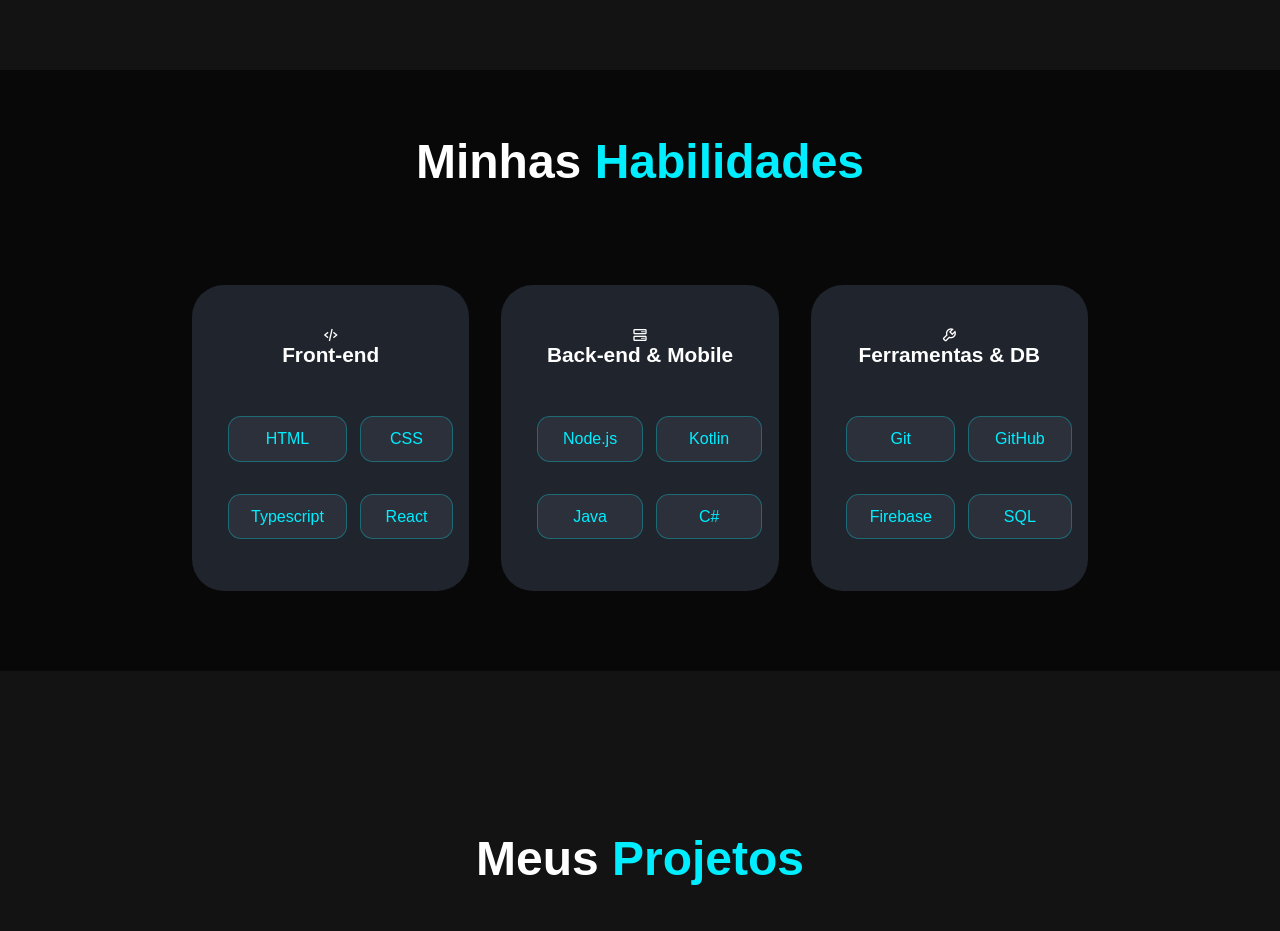
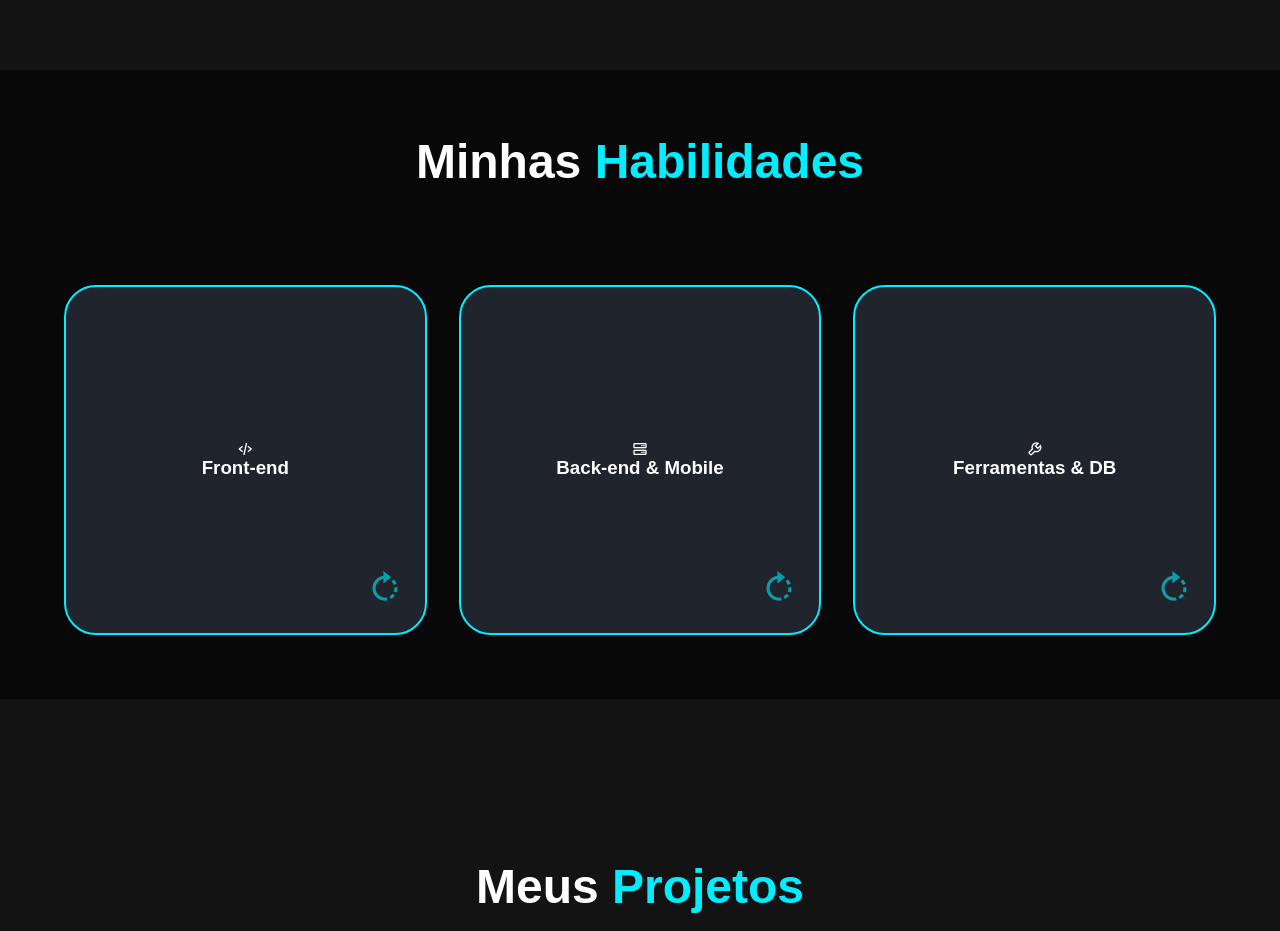
Before and after one commit to Lucas-S-De-Souza/Portifolio, a React (Vite) app: page / in a window 1280 px wide. Shown: the part 1640-2571 px from the top of the page. Built offline with nearby package versions, Linux system fonts and the light colour scheme.

Commit message:
Animação diferente nos cards

```diff
--- a/src/components/Skill/Skill.jsx
+++ b/src/components/Skill/Skill.jsx
@@ -1,43 +1,34 @@
+import { useState } from 'react';
 import styles from "./style.module.css";
 
-const Skill = () => {
+const SkillCard = ({ icone, titulo, tecnologias }) => {
+  const [isFlipped, setIsFlipped] = useState(false);
+
   return (
-    <div className={styles.skillsWrapper}>
-      <h2 className="heading">
-        Minhas <span>Habilidades</span>
-      </h2>
-
-      <div className={styles.skillsContainer}>
-        <div className={styles.skillCard}>
-          <i className="bx bx-code-alt"></i>
-          <h3>Front-end</h3>
-          <div className={styles.subCardsContainer}>
-            <span className={styles.subCard}>HTML</span>
-            <span className={styles.subCard}>CSS</span>
-            <span className={styles.subCard}>Typescript</span>
-            <span className={styles.subCard}>React</span>
+    <div
+      className={`${styles.skillCardContainer} ${isFlipped ? styles.flipped : ""}`}
+      onClick={() => setIsFlipped(!isFlipped)}
+    >
+      <div className={styles.skillCardInner}>
+        {/* PARTE DA FRENTE */}
+        <div className={styles.skillCardFront}>
+          <i className={`bx ${icone}`}></i>
+          <h3>{titulo}</h3>
+          <div className={styles.flipArrow}>
+            <i className='bx bx-rotate-right'></i> {/* Ícone de seta para girar */}
           </div>
         </div>
 
-        <div className={styles.skillCard}>
-          <i className="bx bx-server"></i>
-          <h3>Back-end & Mobile</h3>
+        {/* PARTE DE TRÁS */}
+        <div className={styles.skillCardBack}>
+          <h3>Tecnologias</h3>
           <div className={styles.subCardsContainer}>
-            <span className={styles.subCard}>Node.js</span>
-            <span className={styles.subCard}>Kotlin</span>
-            <span className={styles.subCard}>Java</span>
-            <span className={styles.subCard}>C#</span>
+            {tecnologias.map((tech, index) => (
+              <span key={index} className={styles.subCard}>{tech}</span>
+            ))}
           </div>
-        </div>
-
-        <div className={styles.skillCard}>
-          <i className="bx bx-wrench"></i>
-          <h3>Ferramentas & DB</h3>
-          <div className={styles.subCardsContainer}>
-            <span className={styles.subCard}>Git</span>
-            <span className={styles.subCard}>GitHub</span>
-            <span className={styles.subCard}>Firebase</span>
-            <span className={styles.subCard}>SQL</span>
+          <div className={styles.flipArrow}>
+            <i className='bx bx-undo'></i> {/* Seta para voltar */}
           </div>
         </div>
       </div>
@@ -45,4 +36,29 @@ const Skill = () => {
   );
 };
 
+const Skill = () => {
+  return (
+    <div className={styles.skillsWrapper}>
+      <h2 className={styles.heading}>Minhas <span>Habilidades</span></h2>
+      <div className={styles.skillsContainer}>
+        <SkillCard
+          icone="bx-code-alt"
+          titulo="Front-end"
+          tecnologias={["HTML", "CSS", "Typescript", "React"]}
+        />
+        <SkillCard
+          icone="bx-server"
+          titulo="Back-end & Mobile"
+          tecnologias={["Node.js", "Kotlin", "Java", "C#"]}
+        />
+        <SkillCard
+          icone="bx-wrench"
+          titulo="Ferramentas & DB"
+          tecnologias={["Git", "GitHub", "Firebase", "SQL"]}
+        />
+      </div>
+    </div>
+  );
+};
+
 export default Skill;
--- a/src/components/Skill/style.module.css
+++ b/src/components/Skill/style.module.css
@@ -1,32 +1,98 @@
+.heading {
+  font-size: 3rem;
+  text-align: center;
+  margin-bottom: 2rem;
+}
+
 .skillsWrapper {
   width: 100%;
   margin-top: 4rem;
-}
-
-.skillsWrapper .heading {
-    text-align: center;
-    margin-bottom: 3rem;
 }
 
 .skillsContainer {
   display: grid;
   grid-template-columns: repeat(3, 1fr);
   gap: 2rem;
-    padding: 1rem 15% 5rem;
+  padding: 4em;
   width: 100%;
 }
 
-/* Container interno das tags (O SEGREDO ESTÁ AQUI) */
+.skillCardContainer {
+  background-color: transparent;
+  width: 100%;
+  height: 350px; /* Altura fixa necessária para o efeito */
+  perspective: 1000px;
+  cursor: pointer;
+}
+
+.skillCardInner {
+  position: relative;
+  width: 100%;
+  height: 100%;
+  text-align: center;
+  transition: transform 0.8s;
+  transform-style: preserve-3d;
+}
+
+.skillCardContainer.flipped .skillCardInner {
+  transform: rotateY(180deg);
+}
+
+/* Estilo comum para frente e verso */
+.skillCardFront,
+.skillCardBack {
+  position: absolute;
+  width: 100%;
+  height: 100%;
+  -webkit-backface-visibility: hidden; /* Esconde o verso quando vira */
+  backface-visibility: hidden;
+  border-radius: 2rem;
+  background: #1f242d;
+  border: 2px solid var(--main-color);
+  display: flex;
+  flex-direction: column;
+  align-items: center;
+  justify-content: center;
+  padding: 2rem;
+}
+
+/* Estilo específico do Verso */
+.skillCardBack {
+  transform: rotateY(180deg); /* Já começa virado */
+}
+
+/* Ícone de seta para indicar o clique */
+.flipArrow {
+  position: absolute;
+  bottom: 1.5rem;
+  right: 1.5rem;
+  font-size: 2rem;
+  color: var(--main-color);
+  opacity: 0.6;
+  animation: pulse 2s infinite;
+}
+
+@keyframes pulse {
+  0% {
+    transform: scale(1);
+  }
+  50% {
+    transform: scale(1.2);
+  }
+  100% {
+    transform: scale(1);
+  }
+}
+
+/* Reutilize seu grid de subCards aqui dentro */
 .subCardsContainer {
   display: grid;
-    /* Cria 2 colunas de tamanho idêntico */
   grid-template-columns: repeat(2, 1fr);
   gap: 0.8rem;
-    margin-top: 1.5rem;
   width: 100%;
+  margin-top: 1rem;
 }
 
-/* Estilo das Tags Individuais */
 .subCard {
   display: flex;
   align-items: center;
@@ -35,13 +101,13 @@
   color: var(--main-color);
   border: 1px solid rgba(0, 238, 255, 0.3);
   padding: 0.8rem;
-    margin: 0.6rem;
+
   border-radius: 0.8rem;
   font-size: 1rem;
   font-weight: 500;
   transition: 0.3s ease;
   text-align: center;
-    width: 100%; /* Garante que preencha a célula do grid */
+  width: 100%;
 }
 
 .subCard:hover {
@@ -51,7 +117,6 @@
   transform: scale(1.05);
 }
 
-/* Ajuste no Card Principal para não ficar torto */
 .skillCard {
   background: #1f242d;
   padding: 2.5rem 1.5rem;
@@ -76,20 +141,22 @@
   text-indent: 0;
 }
 
-
 @media (max-width: 991px) {
-
   .skillsContainer {
-        grid-template-columns: 1fr; /* Empilha no celular */
-        max-width: 400px; /* Evita que o card fique largo demais no mobile */
-        margin-left: auto;
-        margin-right: auto;
+    grid-template-columns: 1fr;
+    padding: 4rem 25%;
+    justify-content: center;
+    justify-items: center;
   }
 
+  .skillCard {
+    width: 100%;
+    max-width: 400px;
+  }
 }
 
 @media (max-width: 768px) {
-    .skillsContainer {
-        grid-template-columns: 1fr; /* 1 coluna no celular */
+  .heading {
+    font-size: 2.2rem;
   }
 }
```
Lines whose indentation alone changed are shown as unchanged.
